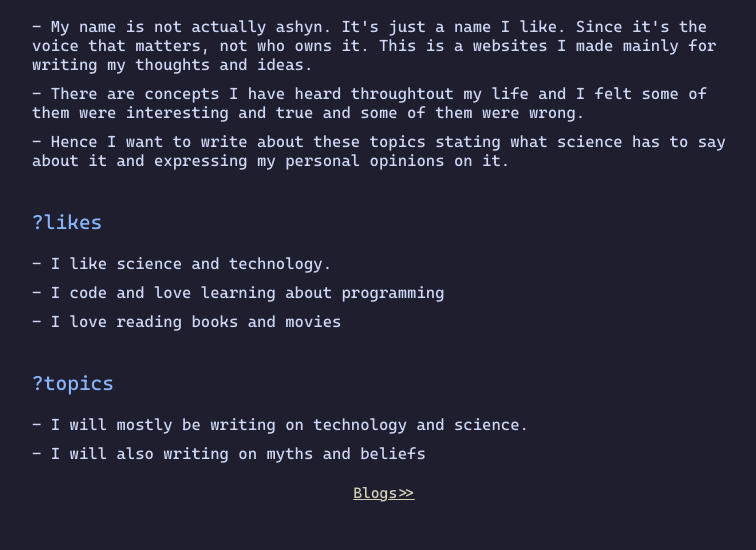
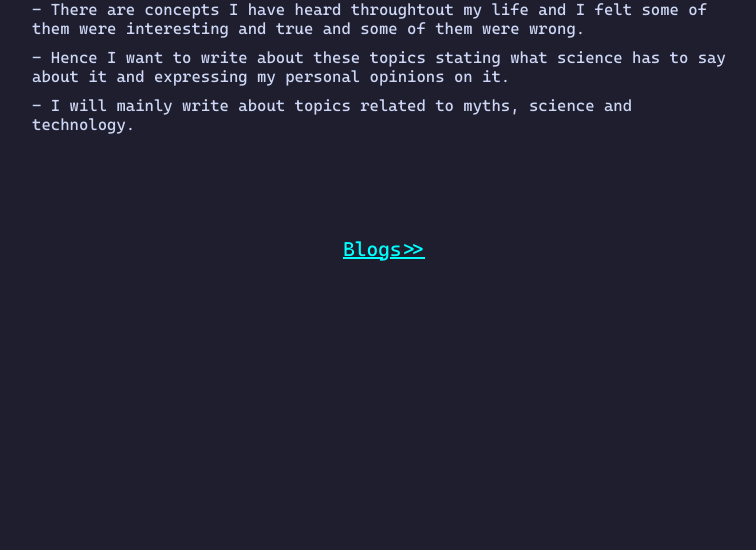
Before and after one commit to ashynx/ashynx.github.io, a plain HTML site: page index.html in a window 1280 px wide. Shown: the part 498-1048 px from the top of the page, without its empty margins (256-1012 px from the left). After the commit the page ends 800 px from the top, so only its background shows below. Drawn offline with Linux system fonts and the light colour scheme.

Commit message:
refactor: Alter content of home page

```diff
--- a/index.html
+++ b/index.html
@@ -13,6 +13,7 @@
     <title>Ashynx</title>
   </head>
   <body>
+    <div class="page">
       <div class="header">
         <img
           src="./pfp.jpeg"
@@ -26,33 +27,24 @@
           <p class="sub-title">$whoami</p>
           <div class="content">
             <p>
-            - My name is not actually ashyn. It's just a name I like. Since it's
-            the voice that matters, not who owns it. This is a websites I made
-            mainly for writing my thoughts and ideas.
+              - My name is not actually ashyn. It's just a name I like. Since
+              it's the voice that matters, not who owns it. This is a websites I
+              made mainly for writing my thoughts and ideas.
             </p>
             <p>
               - There are concepts I have heard throughtout my life and I felt
-            some of them were interesting and true and some of them were wrong.
+              some of them were interesting and true and some of them were
+              wrong.
             </p>
             <p>
-            - Hence I want to write about these topics stating what science has
-            to say about it and expressing my personal opinions on it.
+              - Hence I want to write about these topics stating what science
+              has to say about it and expressing my personal opinions on it.
+            </p>
+            <p>
+              - I will mainly write about topics related to myths, science and
+              technology.
             </p>
           </div>
-      </div>
-      <div class="sub-container">
-        <p class="sub-title">?likes</p>
-        <div class="content">
-          <p>- I like science and technology.</p>
-          <p>- I code and love learning about programming</p>
-          <p>- I love reading books and movies</p>
-        </div>
-      </div>
-      <div class="sub-container">
-        <p class="sub-title">?topics</p>
-        <div class="content">
-          <p>- I will mostly be writing on technology and science.</p>
-          <p>- I will also writing on myths and beliefs</p>
         </div>
       </div>
       <p class="blog"><a href="">Blogs>></a></p>
--- a/style.css
+++ b/style.css
@@ -13,8 +13,15 @@
 
 body {
   background: #1e1e2e;
-  padding: 3rem 0px;
+  padding: 0rem 0px;
   font-family: "Cascadia Code", serif;
+}
+
+.page {
+  height: 100vh;
+  display: flex;
+  flex-direction: column;
+  justify-content: space-around;
 }
 
 .header {
@@ -26,7 +33,7 @@ body {
 }
 
 .profile {
-  width: 20rem;
+  width: 10rem;
   border-radius: 100%;
 }
 
@@ -70,8 +77,8 @@ body {
 }
 
 a {
-  color: #d4d0b6;
-  font-size: 15px;
+  color: cyan;
+  font-size: 20px;
   text-align: center;
 }
 
@@ -83,4 +90,13 @@ a:hover {
   .container {
     padding: 0 2rem;
   }
+
+  .page {
+    height: auto;
+    display: block;
+  }
+
+  body {
+    padding: 3rem 0px;
+  }
 }
```
Lines whose indentation alone changed are shown as unchanged.
